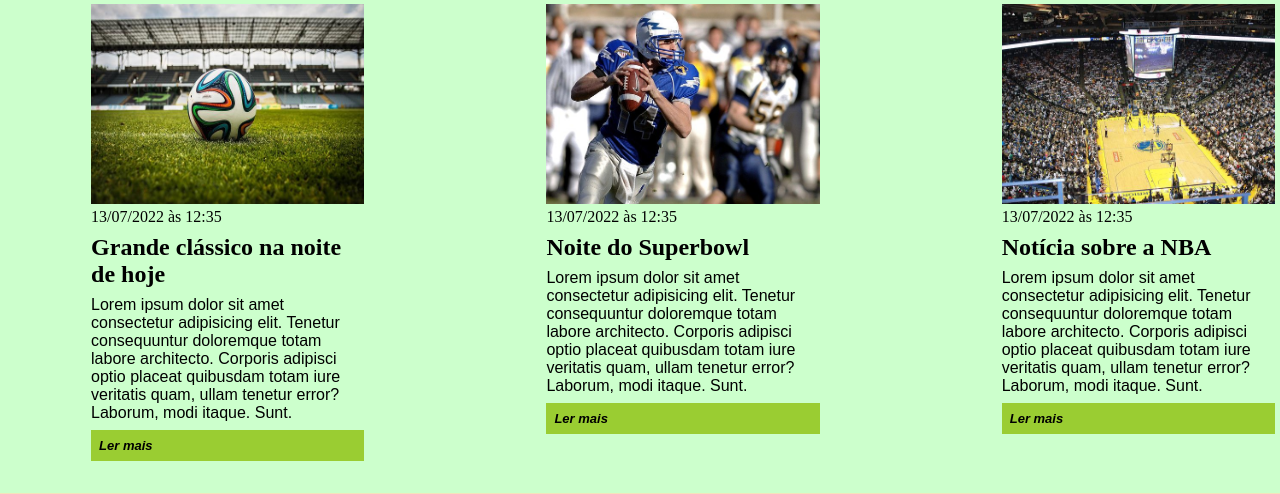
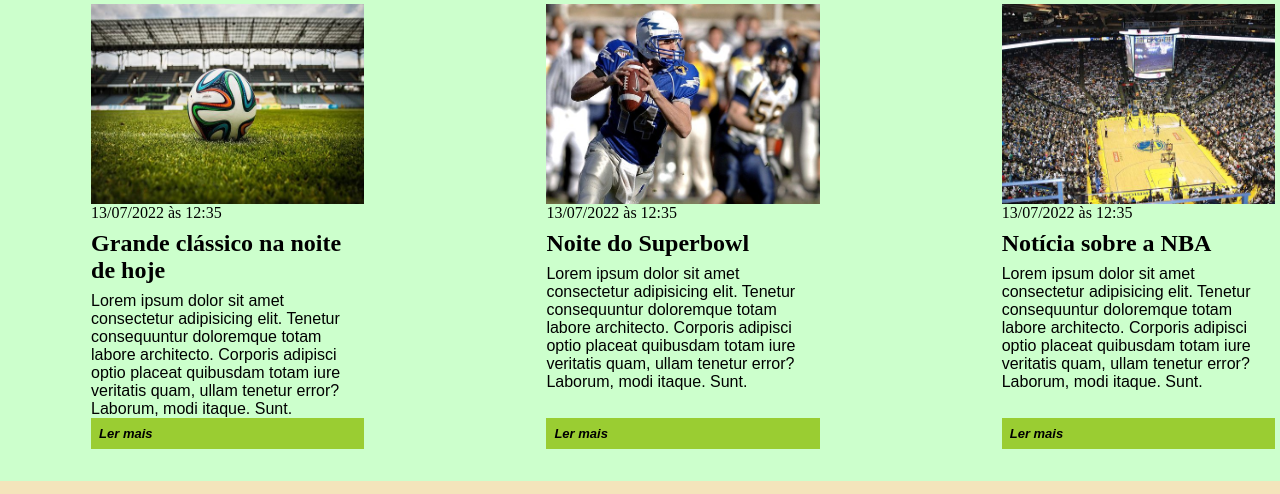
Before and after one commit to pedrohefc/CURSO_CSS, a plain HTML site: page index.html in a window 1280 px wide. Shown: the part 156-650 px from the top of the page. Drawn offline with Linux system fonts and the light colour scheme.

Commit message:
alterçao nos links

```diff
--- a/main.css
+++ b/main.css
@@ -28,6 +28,9 @@ header li a{
 }
 .articles article{
     width:20%;
+    min-height: 400px;
+    display: flex;
+    flex-direction:column;
 }
 header .container{
     display: flex;
@@ -59,8 +62,8 @@ section h2,
     font-weight: bold;
     font-size: 13px;
     font-style: italic;
-    margin-top: 8px;
-    justify-content:;
+    margin-top: auto;
+    justify-content:baseline;
     display: flex;
 }
 .articles article a:hover{
```
Also changed, not shown: index.html (+3 -3 lines).
